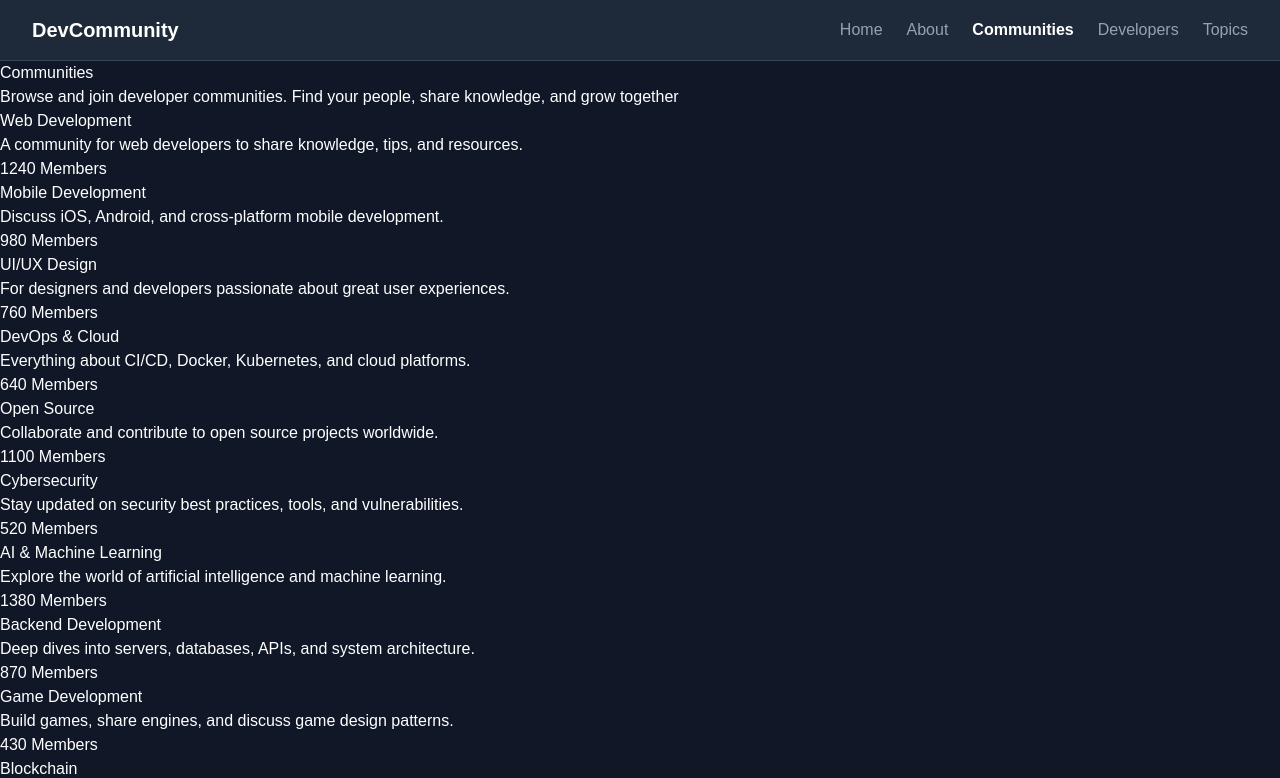
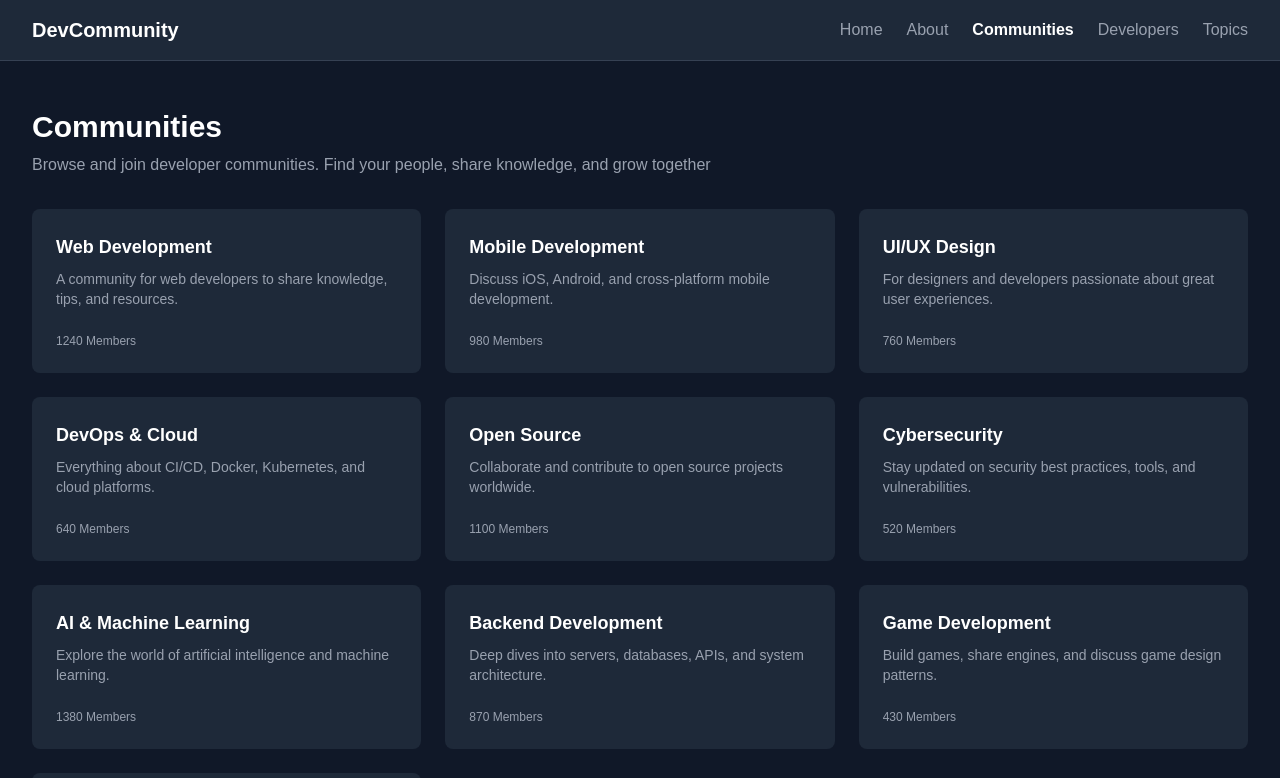
Before and after one commit to NJ015/dev-community-platform, a Next.js app: page /communities in a window 1280 px wide. Shown: the top 778 px of the page. Built offline with nearby package versions, Linux system fonts and the light colour scheme.

Commit message:
Enhance community page and card styling for improved UI; update Join button styles

```diff
--- a/app/(public)/communities/[slug]/page.tsx
+++ b/app/(public)/communities/[slug]/page.tsx
@@ -1,26 +1,27 @@
+import React from "react";
+import { communities } from "@/data/community";
+import JoinBtn from "@/components/JoinBtn";
 
+const page = async ({ params }: { params: Promise<{ slug: string }> }) => {
+  const { slug } = await params;
+  const community = communities.find((item) => item.slug === slug);
 
-import React from 'react'
-import { communities } from '@/data/community'
-import JoinBtn from '@/components/JoinBtn';
-
-
-const page = async({params}: {params:Promise<{slug:string}>}) => {
-  const { slug } = await params;
-  const community = communities.find((item)=>item.slug === slug);
-
-  if(!community) {
-    return <div className='text-red-500'>Community not found</div>
+  if (!community) {
+    return <div className="text-red-500">Community not found</div>;
   }
 
   return (
-    <div>
-      <h1>{community.name}</h1>
-      <p>{community.description}</p>
-      <p>{community.memberCount} Members</p>
-      <JoinBtn />
+    <div className="min-h-[calc(100vh-8rem)] flex items-center">
+      <div className="px-8 py-12 max-w-2xl mx-auto block bg-gray-800 rounded-xl shadow-lg shadow-black/70">
+        <h1 className="text-3xl font-bold text-white mb-4">{community.name}</h1>
+        <p className="text-gray-400 mb-4">{community.description}</p>
+        <p className="text-gray-400 mb-8 text-sm">
+          {community.memberCount} Members
+        </p>
+        <JoinBtn />
+      </div>
     </div>
-  )
-}
+  );
+};
 
-export default page
+export default page;
--- a/app/(public)/communities/page.tsx
+++ b/app/(public)/communities/page.tsx
@@ -4,19 +4,19 @@ import Community_Card from '@/components/Community_Card'
 
 const page = () => {
   return (
-    <>
-    <h1>Communities</h1>
-    <p>Browse and join developer communities. Find your people, share knowledge, and grow together</p>
+    <div className="px-8 py-12">
+    <h1 className="text-3xl font-bold text-white mb-2">Communities</h1>
+    <p className="text-gray-400 mb-8">Browse and join developer communities. Find your people, share knowledge, and grow together</p>
     <div>
-      <ul>
+      <ul className="grid grid-cols-1 md:grid-cols-2 lg:grid-cols-3 gap-6 items-stretch">
         {communities.map((community)=>(
-          <li key={community.slug}>
+          <li key={community.slug} className='h-full'>
             <Community_Card id={community.id} name={community.name} slug={community.slug} description={community.description} memberCount={community.memberCount} />
           </li>
         ))}
       </ul>
     </div>
-    </>
+    </div>
   )
 }
 
--- a/components/Community_Card.tsx
+++ b/components/Community_Card.tsx
@@ -17,12 +17,10 @@ const Community_Card = ({
   memberCount,
 }: CommunityCardTypes) => {
   return (
-    <Link href={`/communities/${slug}`}>
-      <div>
-        <h3>{name}</h3>
-        <p>{description}</p>
-        <p>{memberCount} Members</p>
-      </div>
+    <Link href={`/communities/${slug}`} className="flex flex-col justify-between bg-gray-800 rounded-lg p-6 h-full hover:bg-gray-700 transition-colors duration-300">
+        <h3 className="text-lg font-semibold text-white mb-2">{name}</h3>
+        <p className="text-gray-400 text-sm mb-4 h-12 overflow-hidden">{description}</p>
+        <p className="text-gray-400 text-xs">{memberCount} Members</p>
     </Link>
   );
 };
--- a/components/JoinBtn.tsx
+++ b/components/JoinBtn.tsx
@@ -7,7 +7,7 @@ import { useState } from 'react'
 const JoinBtn = () => {
     const [joined, setJoined] = useState(false);
   return (
-      <button className='cursor-pointer' onClick={() => setJoined(!joined)}>
+      <button className={`cursor-pointer px-6 py-2 rounded-lg font-semibold transition-colors duration-500 ${joined ? 'bg-red-600 hover:bg-red-700 text-white' : 'bg-blue-600 hover:bg-blue-700 text-white'}`} onClick={() => setJoined(!joined)}>
         {joined ? 'Leave Community' : 'Join Community'}
       </button>
   )
```
